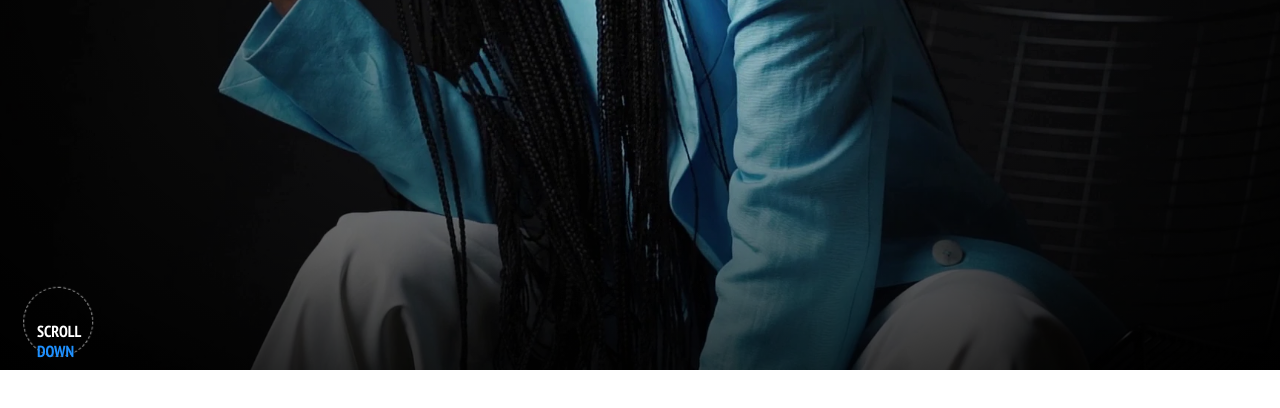
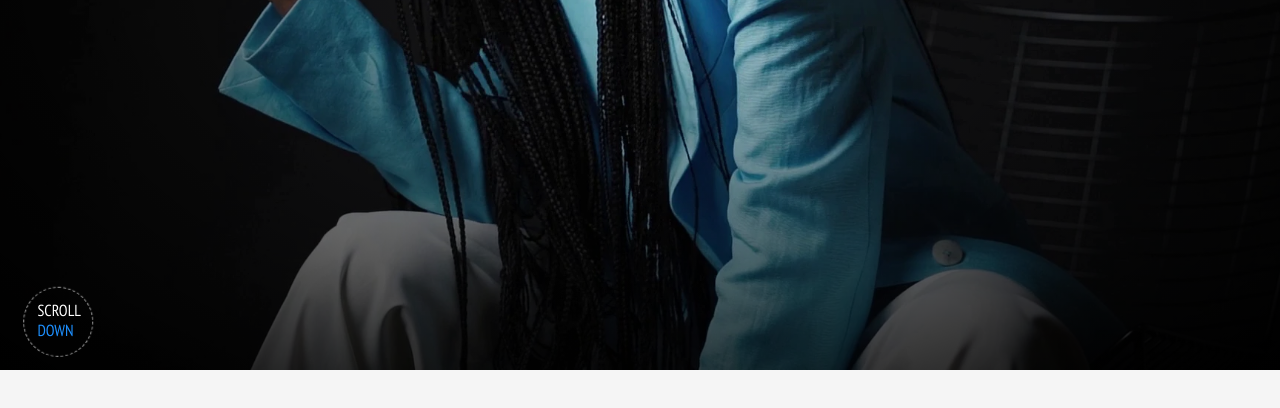
Before and after one commit to iefniar/iefniar.github.io, a React (Create React App) app: page /project-1 in a window 1280 px wide. Shown: the part 2235-2643 px from the top of the page. Built offline with nearby package versions, Linux system fonts and the light colour scheme.

Commit message:
travel project started

```diff
--- a/src/index.css
+++ b/src/index.css
@@ -11,6 +11,7 @@ body {
     sans-serif;
   -webkit-font-smoothing: antialiased;
   -moz-osx-font-smoothing: grayscale;
+  background-color: whitesmoke;
 }
 
 code {
--- a/src/pages/ecommercePage/EcommerceHomePage.js
+++ b/src/pages/ecommercePage/EcommerceHomePage.js
@@ -5,11 +5,11 @@ import Footer from './pageSections/Footer';
 
 const EcommerceHomePage = () => {
   return (
-    <>
+    <div className={classes['ecommerce-container']}>
       <NavBar />
       <Home />
       <Footer />
-    </>
+    </div>
   );
 }
 
--- a/src/pages/ecommercePage/EcommerceHomePage.module.css
+++ b/src/pages/ecommercePage/EcommerceHomePage.module.css
@@ -0,0 +1,3 @@
+.ecommerce-container{
+    background-color: whitesmoke;
+}
--- a/src/pages/ecommercePage/pageSections/Canvas.module.css
+++ b/src/pages/ecommercePage/pageSections/Canvas.module.css
@@ -75,6 +75,7 @@ canvas{
 }
 
 .scroll-down-inner-container>h4{
+    margin: 0;
     position: absolute;
     top: 50%;
     left: 50%;
@@ -82,6 +83,7 @@ canvas{
     color: var(--color-white-100);
     text-transform: uppercase;
     font-family: "PT Sans Narrow", sans-serif;
+    font-weight: 500;
 }
 
 .scroll-down-inner-container>h4>span{
--- a/src/pages/ecommercePage/pageSections/Footer.module.css
+++ b/src/pages/ecommercePage/pageSections/Footer.module.css
@@ -38,6 +38,7 @@
     font-weight: 500;
     text-transform: capitalize;
     line-height: 1;
+    margin: 0;
 }
 
 .column>h4:nth-child(1){
```
